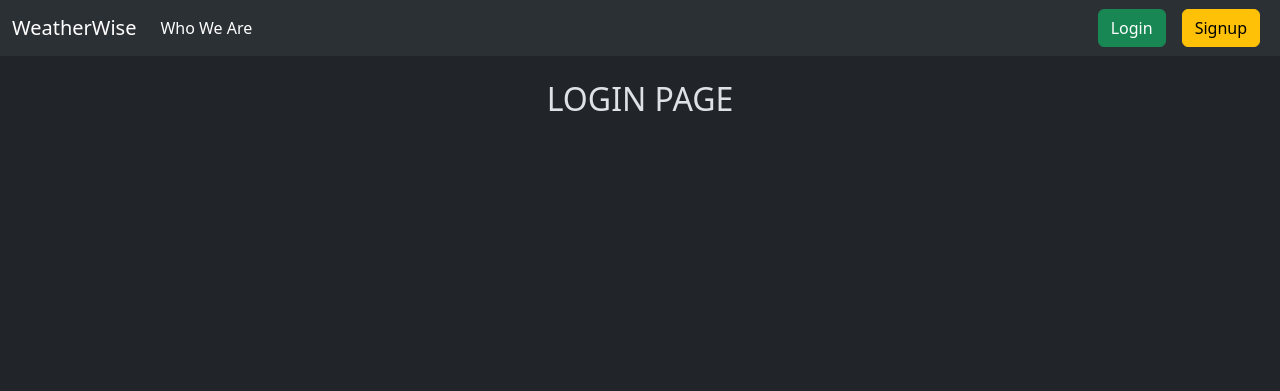
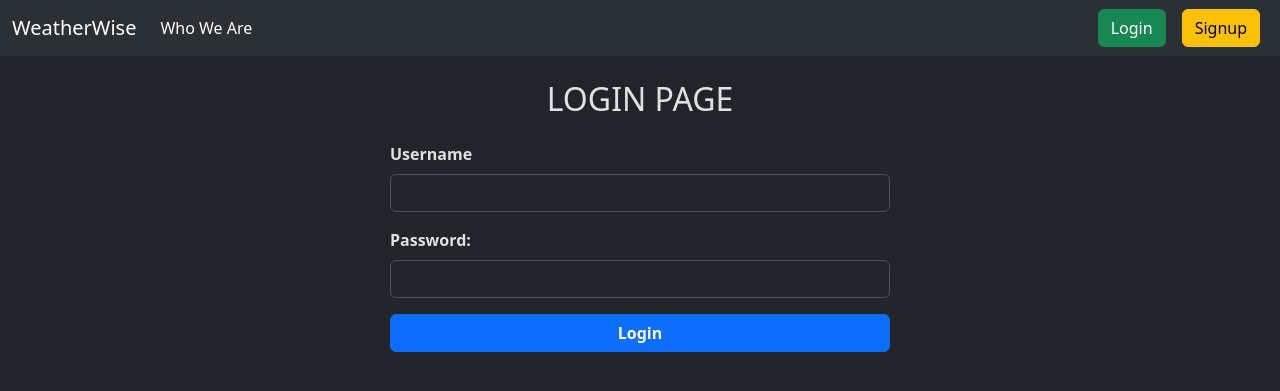
Before and after one commit to Shravan-0024/IT314_Project_G22, a Django app: page /login/ in a window 1280 px wide. Shown: the top 391 px of the page. Run offline with Django 5.2, Linux system fonts and the light colour scheme.

Commit message:
Add Login Functionality and without displaying any information in urls

```diff
--- a/DJANGO_BACKEND/weather_wise/app_home/views.py
+++ b/DJANGO_BACKEND/weather_wise/app_home/views.py
@@ -1,6 +1,6 @@
 from django.shortcuts import render,redirect
 from app_home.forms import UserSignUpForm
-from django.contrib.auth import login,logout
+from django.contrib.auth import login,logout,authenticate
 
 def home_view(request):
     return render(request,'home/home.html')
@@ -9,6 +9,15 @@ def about_view(request):
     return render(request,'home/about.html')
 
 def login_view(request):
+    if request.method == "POST":
+        username = request.POST.get('username')
+        password = request.POST.get('password')
+        user = authenticate(request, username=username, password=password)
+        if user is not None:
+            login(request,user)
+            return redirect('home_view')
+        else:
+            return render(request,'registration/login.html')
     return render(request,'registration/login.html')
 
 def signup_view(request):
--- a/DJANGO_BACKEND/weather_wise/templates/registration/login.html
+++ b/DJANGO_BACKEND/weather_wise/templates/registration/login.html
@@ -4,4 +4,18 @@
 
 {% block content %}
 <h2 class="mt-4 mb-4 text-center">LOGIN PAGE</h2>
+<form method="POST" class="mx-auto" style="max-width: 500px;">
+        {% csrf_token %}
+
+        <div class="mb-3">
+            <label for="username" class="form-label"><strong>Username</strong></label>
+            <input type="text" class="form-control" id="username" name="username" required>
+        </div>
+
+        <div class="mb-3">
+            <label for="password" class="form-label"><strong>Password:</strong></label>
+            <input type="password" class="form-control" id="password" name="password" required>
+        </div>
+        <button type="submit" class="btn btn-primary w-100"><strong>Login</strong></button>
+    </form>
 {% endblock %}
```
